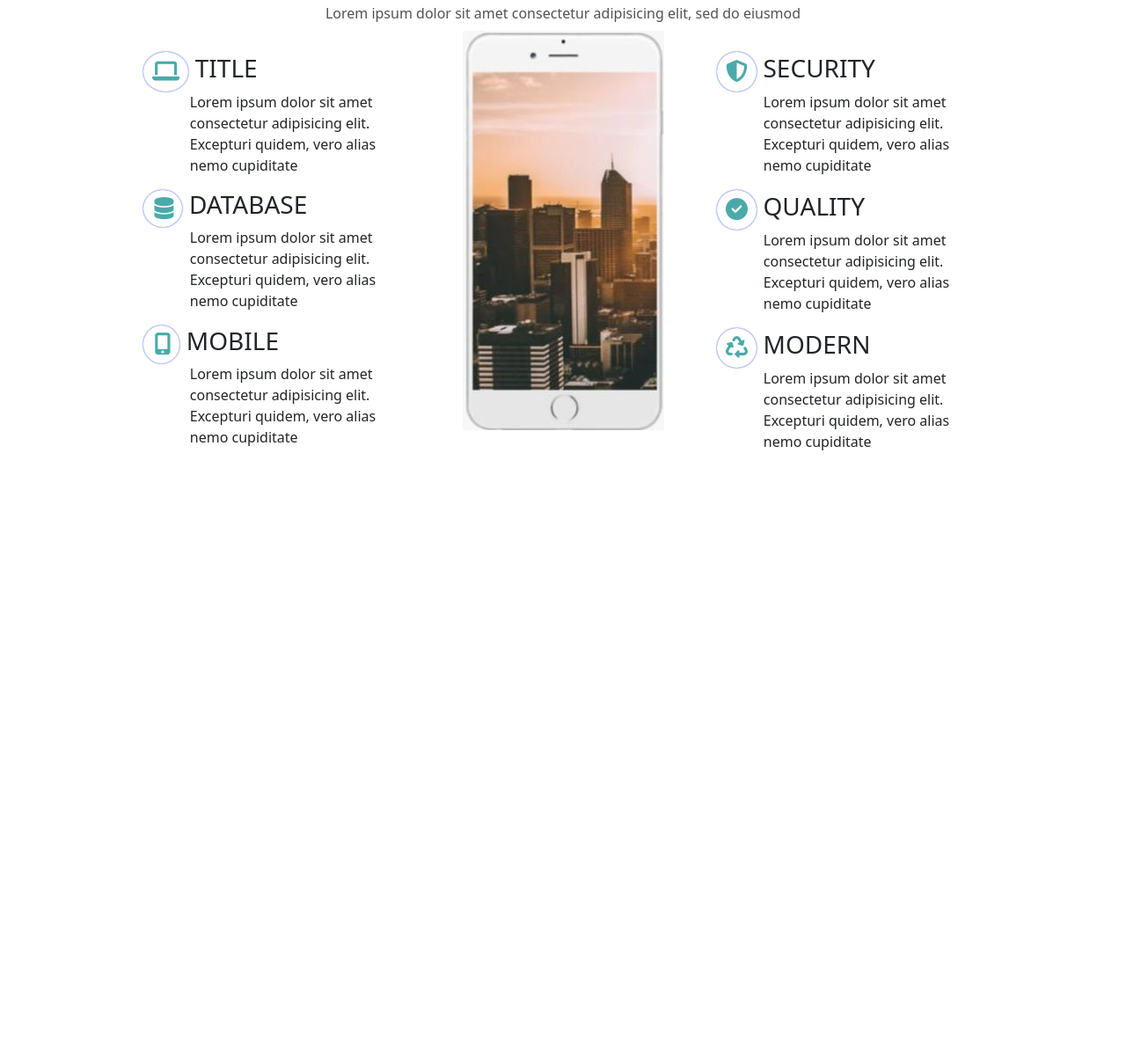
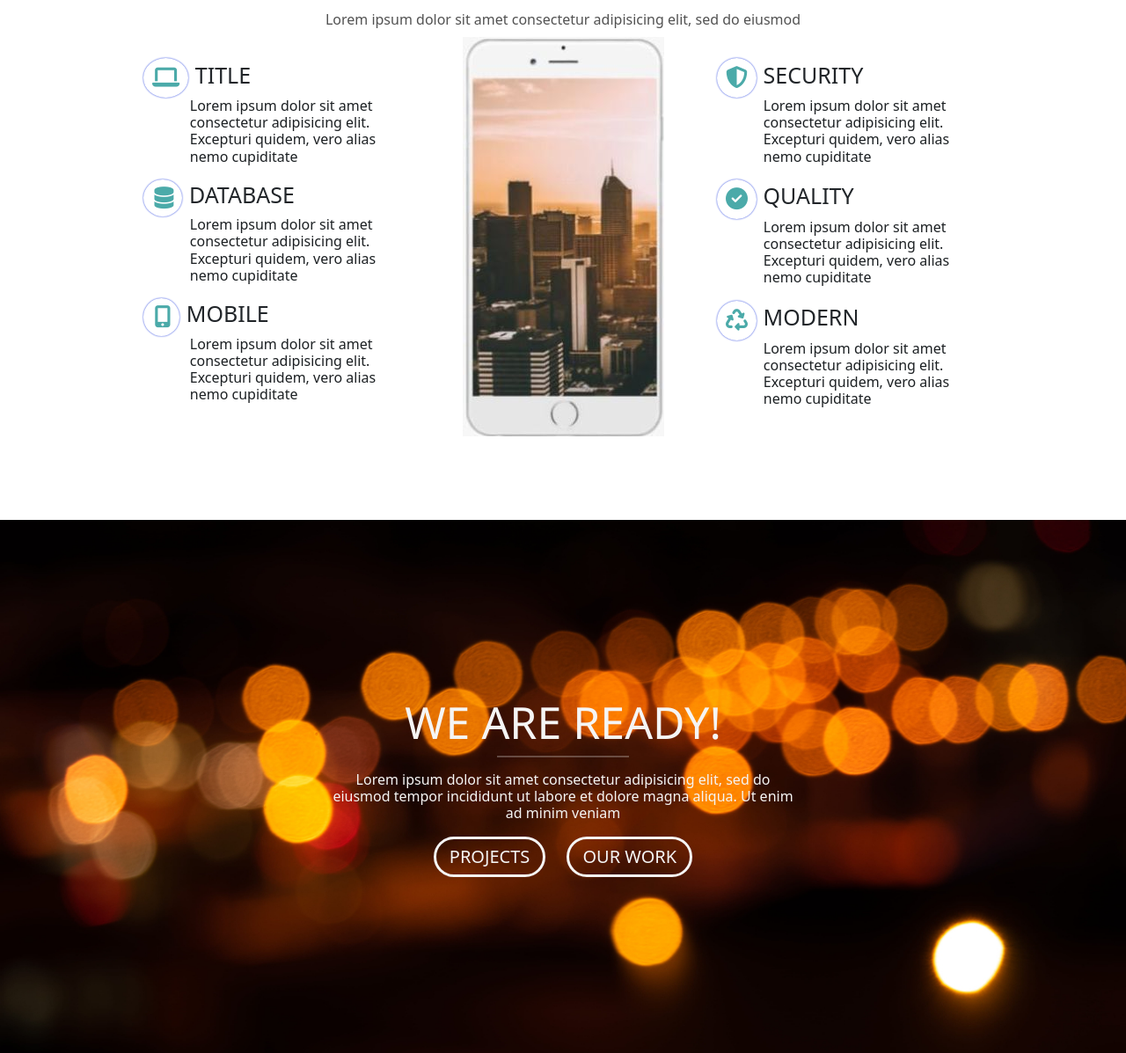
Before and after one commit to xakepa/best-apps, a website: page index.html in a window 1280 px wide. Shown: the part 770-1967 px from the top of the page at 88% size. Before the commit the page ends 1300 px from the top, so only its background shows below. Drawn offline with nearby package versions, Linux system fonts and the light colour scheme.

Commit message:
2 sections added

```diff
--- a/index.html
+++ b/index.html
@@ -1,18 +1,16 @@
 <!DOCTYPE html>
 <html lang="en">
+
 <head>
   <meta charset="UTF-8" />
   <meta http-equiv="X-UA-Compatible" content="IE=edge" />
   <meta name="viewport" content="width=device-width, initial-scale=1.0" />
   <link rel="stylesheet" href="styles/style.css" />
-    <link
-      href="https://cdn.jsdelivr.net/npm/bootstrap@5.1.3/dist/css/bootstrap.min.css"
-      rel="stylesheet"
-      integrity="sha384-1BmE4kWBq78iYhFldvKuhfTAU6auU8tT94WrHftjDbrCEXSU1oBoqyl2QvZ6jIW3"
-      crossorigin="anonymous"
-    />
+  <link href="https://cdn.jsdelivr.net/npm/bootstrap@5.1.3/dist/css/bootstrap.min.css" rel="stylesheet"
+    integrity="sha384-1BmE4kWBq78iYhFldvKuhfTAU6auU8tT94WrHftjDbrCEXSU1oBoqyl2QvZ6jIW3" crossorigin="anonymous" />
   <title>Best-app</title>
 </head>
+
 <body>
   <header class="header">
     <section style="background-image: url('images/hero2.jpg')" class="hero">
@@ -22,7 +20,9 @@
 
         <div class="container-fluid">
           <a class="navbar-brand logo" href="#"><img src="images/logo.png" alt="logo" /></a>
-            <button class="navbar-toggler" type="button" data-bs-toggle="collapse" data-bs-target="#navbarSupportedContent" aria-controls="navbarSupportedContent" aria-expanded="false" aria-label="Toggle navigation">
+          <button class="navbar-toggler" type="button" data-bs-toggle="collapse"
+            data-bs-target="#navbarSupportedContent" aria-controls="navbarSupportedContent" aria-expanded="false"
+            aria-label="Toggle navigation">
             <span class="navbar-toggler-icon"></span>
           </button>
           <div class="collapse navbar-collapse" id="navbarSupportedContent">
@@ -53,11 +53,13 @@
         <div class="main-search-input fl-wrap">
 
           <div class="main-search-input-item">
-                  <div  class="search-icon text-primary"><i class="fas fa-search"></i></div>
-                  <input type="text" value="" placeholder="Search here"> </div> <button class="main-search-button">Search</button>
+            <div class="search-icon text-primary"><i class="fas fa-search"></i></div>
+            <input type="text" value="" placeholder="Search here">
+          </div> <button class="main-search-button">Search</button>
         </div>
 
-            <p class="intro text-center">Lorem ipsum dolor sit amet consectetur, adipisicing elit, sed do eiusmod tempor incididunt ut labore et dolore magna aliqua.</p>
+        <p class="intro text-center">Lorem ipsum dolor sit amet consectetur, adipisicing elit, sed do eiusmod tempor
+          incididunt ut labore et dolore magna aliqua.</p>
       </div>
 
     </section>
@@ -72,7 +74,7 @@
             <hr class="title-underline" />
           </div>
 
-            <div class="title-entry col-6 mx-auto text-center">
+          <div class="title-entry col-xs-12 col-lg-6 mx-auto text-center">
             Lorem ipsum dolor sit amet consectetur adipisicing elit, sed do
             eiusmod
           </div>
@@ -81,7 +83,7 @@
 
       <article class="service">
         <div class="row justify-content-center">
-            <div class="col-3 mt-4">
+          <div class="col-xxl-2 col-lg-3  mt-4">
             <article class="article__entry">
               <div class="title d-flex align-items-center">
                 <i class="fas fa-laptop"></i>
@@ -119,13 +121,13 @@
             </article>
           </div>
 
-            <div class="col-3">
+          <div class="col-xxl-2 col-lg-3 ">
             <div class="article__image">
               <img src="images/phone.jpg" alt="phone" />
             </div>
           </div>
 
-            <div class="col-3 mt-4">
+          <div class="col-xxl-2 col-lg-3  mt-4">
             <article class="article__entry">
               <div class="title d-flex align-items-center">
                 <i class="fas fa-shield-alt"></i>
@@ -165,15 +167,33 @@
         </div>
       </article>
     </section>
+
+    <section class="ready" style="background-image: url(images/burred-lights.jpg)">
+      <article>
+        <div class="article__title">
+          <div class="article__title col-12 text-center title-ready">
+            <h2>We are ready!</h2>
+            <hr id="ready" class="title-underline" />
+          </div>
+        </div>
+
+        <div class="article__entry">
+          <p class="blurred col-xs-12 col-lg-5 mx-auto text-center">Lorem ipsum dolor sit amet consectetur
+            adipisicing elit, sed do eiusmod tempor incididunt ut labore et dolore magna aliqua. Ut enim ad minim veniam
+          </p>
+        </div>
+
+        <div class="article__actions text-center mx-auto">
+          <button class="default-btn">PROJECTS</button>
+          <button class="default-btn">OUR WORK</button>
+        </div>
+      </article>
+    </section>
   </main>
-    <script
-      src="https://kit.fontawesome.com/8649668310.js"
-      crossorigin="anonymous"
-    ></script>
-    <script
-      src="https://cdn.jsdelivr.net/npm/bootstrap@5.1.3/dist/js/bootstrap.bundle.min.js"
+  <script src="https://kit.fontawesome.com/8649668310.js" crossorigin="anonymous"></script>
+  <script src="https://cdn.jsdelivr.net/npm/bootstrap@5.1.3/dist/js/bootstrap.bundle.min.js"
     integrity="sha384-ka7Sk0Gln4gmtz2MlQnikT1wXgYsOg+OMhuP+IlRH9sENBO0LRn5q+8nbTov4+1p"
-      crossorigin="anonymous"
-    ></script>
+    crossorigin="anonymous"></script>
 </body>
+
 </html>
--- a/styles/style.css
+++ b/styles/style.css
@@ -2,11 +2,25 @@ body {
   color: #fff;
 }
 
-.hero {
+.hero,
+.ready {
   background-size: cover;
   background-repeat: no-repeat;
-  background-position: center center;
+  background-position: center;
   padding: 0 300px 100px 300px;
+}
+
+.ready {
+  padding: 200px 0;
+}
+
+.title-ready {
+  color: whitesmoke;
+}
+
+#ready {
+  background: #fff !important;
+  height: 2px !important;
 }
 
 .nav-link {
@@ -139,6 +153,10 @@ body {
   display: block;
 }
 
+.services {
+  margin-bottom: 95px;
+}
+
 .search-icon {
   position: absolute;
   top: 8px;
@@ -152,15 +170,16 @@ body {
 .article__title h2 {
   text-transform: uppercase;
   font-weight: 100;
-  font-size: 44px;
+  font-size: 50px;
   font-family: "Segoe UI", Tahoma, Geneva, Verdana, sans-serif;
 }
 
 hr.title-underline {
   max-width: 150px;
-  height: 3px;
+  height: 5px;
   margin: auto;
   margin-bottom: 1em;
+  background-color: #1c2023 !important;
 }
 
 .title-entry {
@@ -169,6 +188,7 @@ hr.title-underline {
 
 .title h3 {
   text-transform: uppercase;
+  font-size: 25px;
 }
 
 .title i {
@@ -198,9 +218,33 @@ i.fa-laptop,
 
 .article__entry p {
   padding-left: 3.3em;
-  max-width: 300px;
+  color: #1c2023;
+  line-height: 1.2;
 }
 
 .article__image {
   text-align: center;
 }
+
+p.blurred {
+  color: whitesmoke;
+  padding: 0;
+}
+
+.default-btn {
+  border: 3px solid whitesmoke;
+  color: whitesmoke;
+  background: transparent;
+  border-radius: 30px;
+  padding: 5px 15px;
+  font-size: 20px;
+}
+
+.article__actions button:first-child {
+  margin-right: 20px;
+}
+
+.article__actions button:hover {
+  color: #000;
+  background: whitesmoke;
+}
```
Also changed, not shown: images/burred-lights.jpg (added). Lines whose indentation alone changed are shown as unchanged.
